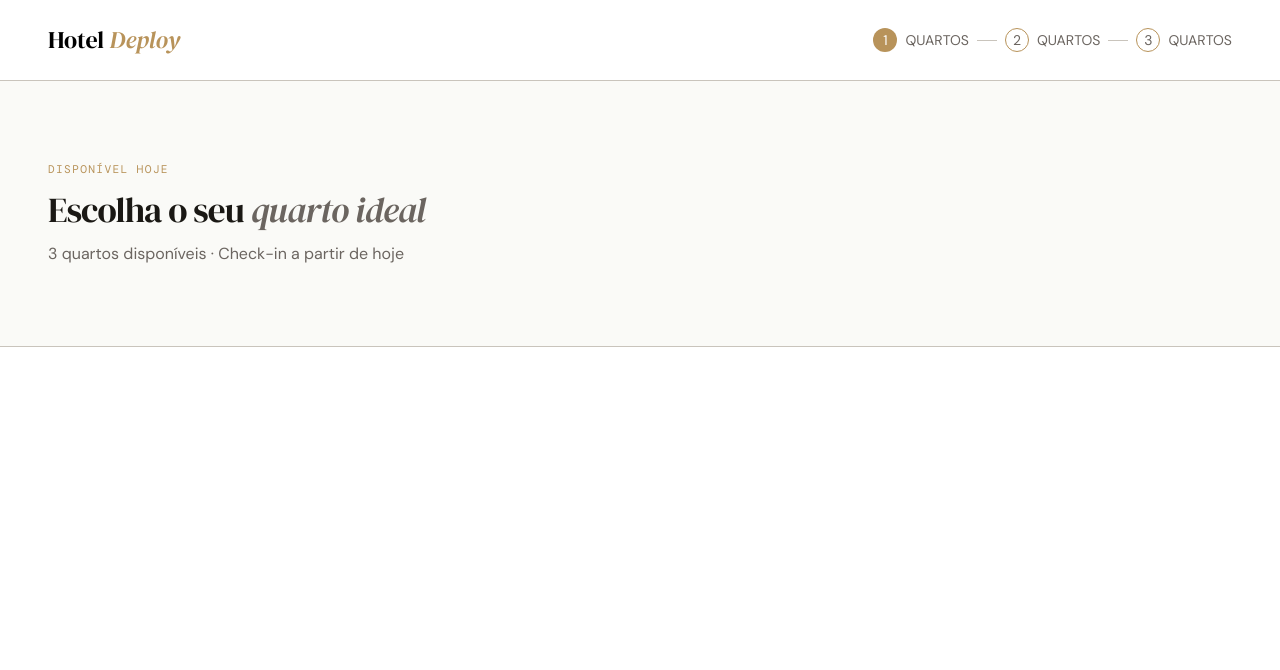
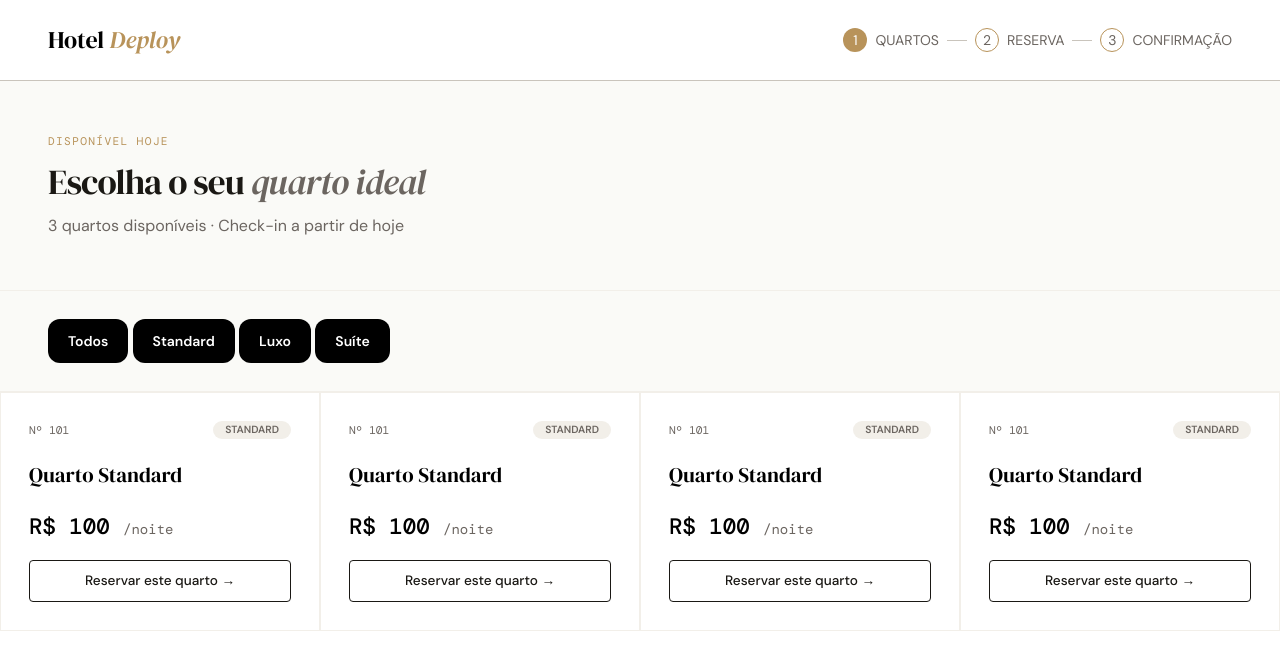
Before and after one commit to pedro-alves16/HOTEL_DEPLOY, a website built with Vite: page deploy_hotel/deploy_hotel/index.html in a window 1280 px wide. Built offline with nearby package versions, Linux system fonts and the light colour scheme.

Commit message:
finalizando a primeira pagina

```diff
--- a/deploy_hotel/deploy_hotel/index.html
+++ b/deploy_hotel/deploy_hotel/index.html
@@ -34,7 +34,7 @@
             2
           </div>
 
-          <p>QUARTOS</p>
+          <p>RESERVA</p>
           <div class="bg-fog h-px w-5"></div>
 
           <div
@@ -43,13 +43,13 @@
             3
           </div>
 
-          <p>QUARTOS</p>
+          <p>CONFIRMAÇÃO</p>
         </div>
       </div>
     </header>
 
     <section>
-      <div class="bg-paper py-20 px-12 border-b border-fog">
+      <div class="bg-paper py-13 px-12 border-b border-linen">
         <p
           class="font-mono text-[0.7rem] uppercase tracking-[0.12em] text-gold mb-2"
         >
@@ -64,6 +64,147 @@
           3 quartos disponíveis · Check-in a partir de hoje
         </p>
       </div>
+      <div class="bg-paper px-12 py-7 border-b border-linen">
+        <button
+          class="bg-black text-white py-3 px-5 rounded-xl text-sm font-bold hover:bg-stone-hotel cursor-pointer"
+        >
+          Todos
+        </button>
+
+        <button
+          class="bg-black text-white py-3 px-5 rounded-xl text-sm font-bold hover:bg-stone-hotel cursor-pointer"
+        >
+          Standard
+        </button>
+
+        <button
+          class="bg-black text-white py-3 px-5 rounded-xl text-sm font-bold hover:bg-stone-hotel cursor-pointer"
+        >
+          Luxo
+        </button>
+
+        <button
+          class="bg-black text-white py-3 px-5 rounded-xl text-sm font-bold hover:bg-stone-hotel cursor-pointer"
+        >
+          Suíte
+        </button>
+      </div>
+    </section>
+
+    <section
+      class="grid grid-cols-[repeat(auto-fill,minmax(280px,1fr))] items-center"
+    >
+      <div class="border border-linen rounded-none flex flex-col p-7">
+        <div class="flex items-center justify-between">
+          <p class="font-mono text-[0.7rem] text-stone-hotel flex items-center">
+            Nº 101
+          </p>
+
+          <span
+            class="bg-linen text-stone-hotel font-sans font-semibold rounded-xl py-px px-3 text-[0.65rem]"
+            >STANDARD</span
+          >
+        </div>
+
+        <p class="font-serif text-[1.3rem] my-5">Quarto Standard</p>
+
+        <div class="flex">
+          <p class="font-mono font-medium text-[1.4rem]">
+            R$ 100
+            <span class="text-stone-hotel text-sm font-light">/noite</span>
+          </p>
+        </div>
+
+        <button
+          class="w-full py-2.5 border-[1.5px] mt-4 border-ink rounded bg-transparent font-sans text-[0.85rem] font-medium text-ink hover:bg-ink hover:text-white transition-all"
+        >
+          Reservar este quarto →
+        </button>
+      </div>
+
+      <div class="border border-linen rounded-none flex flex-col p-7">
+        <div class="flex items-center justify-between">
+          <p class="font-mono text-[0.7rem] text-stone-hotel flex items-center">
+            Nº 101
+          </p>
+
+          <span
+            class="bg-linen text-stone-hotel font-sans font-semibold rounded-xl py-px px-3 text-[0.65rem]"
+            >STANDARD</span
+          >
+        </div>
+
+        <p class="font-serif text-[1.3rem] my-5">Quarto Standard</p>
+
+        <div class="flex">
+          <p class="font-mono font-medium text-[1.4rem]">
+            R$ 100
+            <span class="text-stone-hotel text-sm font-light">/noite</span>
+          </p>
+        </div>
+
+        <button
+          class="w-full py-2.5 border-[1.5px] mt-4 border-ink rounded bg-transparent font-sans text-[0.85rem] font-medium text-ink hover:bg-ink hover:text-white transition-all"
+        >
+          Reservar este quarto →
+        </button>
+      </div>
+
+      <div class="border border-linen rounded-none flex flex-col p-7">
+        <div class="flex items-center justify-between">
+          <p class="font-mono text-[0.7rem] text-stone-hotel flex items-center">
+            Nº 101
+          </p>
+
+          <span
+            class="bg-linen text-stone-hotel font-sans font-semibold rounded-xl py-px px-3 text-[0.65rem]"
+            >STANDARD</span
+          >
+        </div>
+
+        <p class="font-serif text-[1.3rem] my-5">Quarto Standard</p>
+
+        <div class="flex">
+          <p class="font-mono font-medium text-[1.4rem]">
+            R$ 100
+            <span class="text-stone-hotel text-sm font-light">/noite</span>
+          </p>
+        </div>
+
+        <button
+          class="w-full py-2.5 border-[1.5px] mt-4 border-ink rounded bg-transparent font-sans text-[0.85rem] font-medium text-ink hover:bg-ink hover:text-white transition-all"
+        >
+          Reservar este quarto →
+        </button>
+      </div>
+
+      <div class="border border-linen rounded-none flex flex-col p-7">
+        <div class="flex items-center justify-between">
+          <p class="font-mono text-[0.7rem] text-stone-hotel flex items-center">
+            Nº 101
+          </p>
+
+          <span
+            class="bg-linen text-stone-hotel font-sans font-semibold rounded-xl py-px px-3 text-[0.65rem]"
+            >STANDARD</span
+          >
+        </div>
+
+        <p class="font-serif text-[1.3rem] my-5">Quarto Standard</p>
+
+        <div class="flex">
+          <p class="font-mono font-medium text-[1.4rem]">
+            R$ 100
+            <span class="text-stone-hotel text-sm font-light">/noite</span>
+          </p>
+        </div>
+
+        <button
+          class="w-full py-2.5 border-[1.5px] mt-4 border-ink rounded bg-transparent font-sans text-[0.85rem] font-medium text-ink hover:bg-ink hover:text-white transition-all"
+        >
+          Reservar este quarto →
+        </button>
+      </div>
     </section>
     <script type="module" src="/src/main.ts"></script>
   </body>
```
